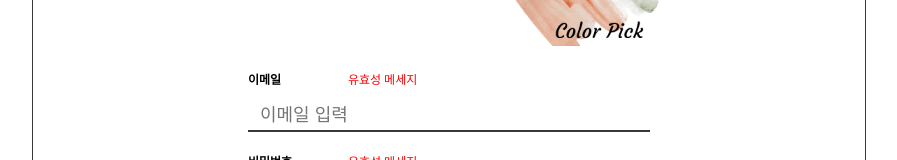
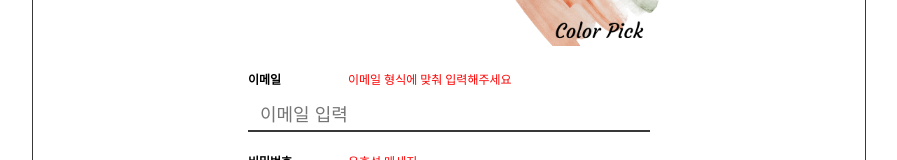
Before and after one commit to codestates-seb/seb44_main_009, a React (Create React App) app in the folder client/: page /signup in a window 1280 px wide. Shown: the part 235-395 px from the top of the page, without its empty margins (191-1088 px from the left). Built offline with nearby package versions, Linux system fonts and the light colour scheme.

Commit message:
feat(회원가입 컴포넌트): 이메일 유효성 메세지 기능 추가

```diff
--- a/client/src/components/user/singUp/loginInfo/EmailInput.jsx
+++ b/client/src/components/user/singUp/loginInfo/EmailInput.jsx
@@ -1,4 +1,4 @@
-import { useContext } from "react";
+import { useContext, useEffect, useState } from "react";
 import { SignUpInput } from "../styles/SignUpInput.styled";
 import { SignUpInputTitle } from "../styles/SignUpInputTitle.styled";
 import { ValidationMessage } from "../styles/ValidationMessage.styled";
@@ -6,13 +6,27 @@ import { SignUpInputTitleWrapper } from "../styles/SignUpInputTitleWrapper.style
 import { SingUpContext } from "../SignUp";
 
 export default function EmailInput() {
-  const { handleChange } = useContext(SingUpContext);
+  const { handleChange, signUpData } = useContext(SingUpContext);
+
+  const [message, setMessage] = useState("");
+
+  const emailRegEx =
+    /^[A-Za-z0-9]([-_.]?[A-Za-z0-9])*@[A-Za-z0-9]([-_.]?[A-Za-z0-9])*\.[A-Za-z]{2,3}$/i;
+
+  useEffect(() => {
+    if (signUpData.email.match(emailRegEx) === null) {
+      setMessage("이메일 형식에 맞춰 입력해주세요");
+      return;
+    }
+
+    setMessage("");
+  }, [signUpData.email]);
 
   return (
     <>
       <SignUpInputTitleWrapper>
         <SignUpInputTitle>이메일</SignUpInputTitle>
-        <ValidationMessage>유효성 메세지</ValidationMessage>
+        <ValidationMessage>{message}</ValidationMessage>
       </SignUpInputTitleWrapper>
       <SignUpInput
         type="email"
```
